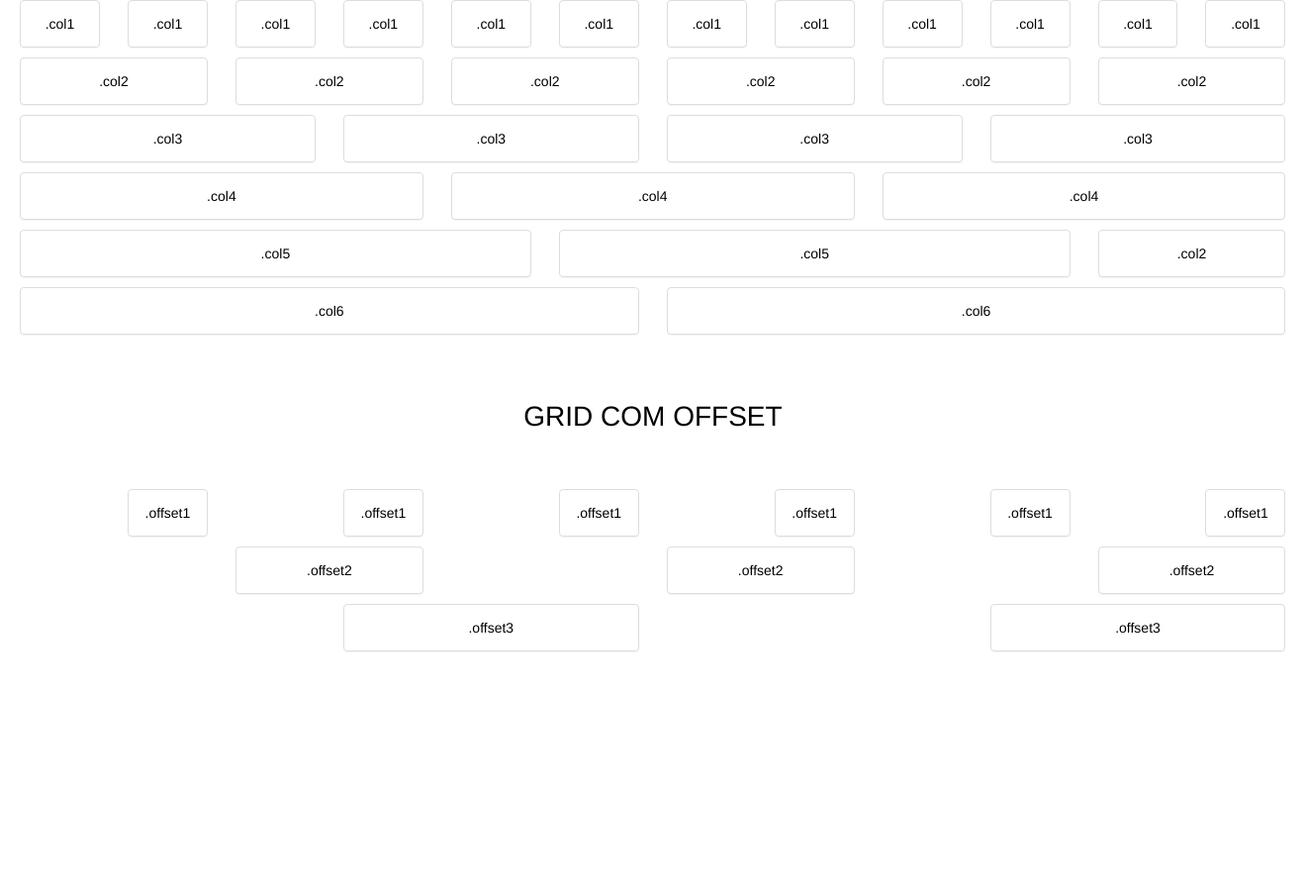
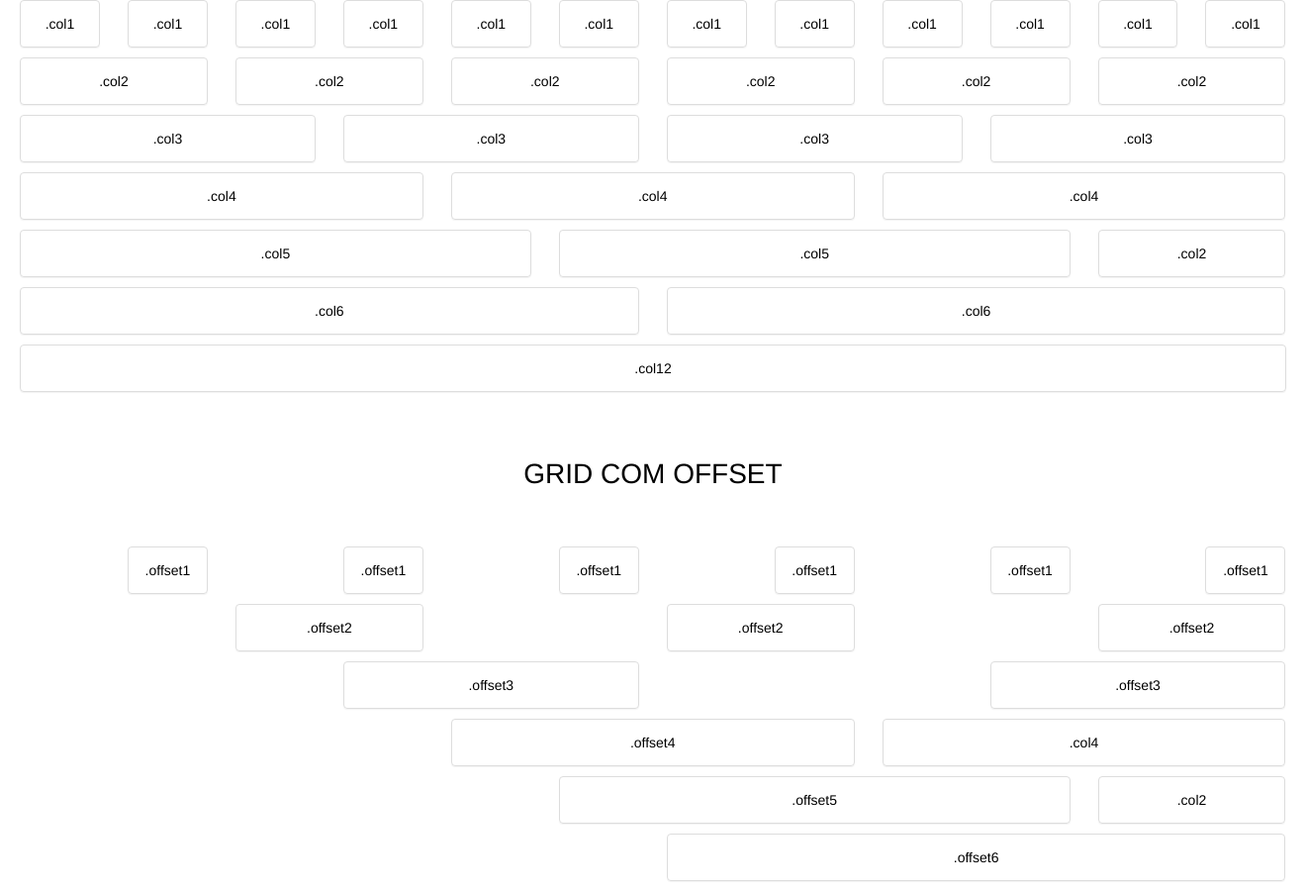
Before and after one commit to junior-escjr/gridResponsivo, a PHP site: page / in a window 1320 px wide. Shown: the whole page at 99% size. Before the commit the page ends 658 px from the top, so only its background shows below. Run offline with PHP 8.4, Linux system fonts and the light colour scheme.

Commit message:
versão 2.0

```diff
--- a/css/grid-12-cols.css
+++ b/css/grid-12-cols.css
@@ -4,111 +4,123 @@
   content: "";
   display: table;
 }
+
 .row:after {
   clear: both;
 }
+
 .row {
   *zoom: 1;
+  margin: 0 -14px;
 }
 
-.col {
-    float: left;
-	*display: inline-block;
+/* FORMATAÇÃO CLASSE XS, SM E LG*/
+
+.col-xs-1, .col-xs-2,.col-xs-3,.col-xs-4,.col-xs-5,.col-xs-6,.col-xs-7,.col-xs-8,.col-xs-9,.col-xs-10,.col-xs-11,.col-xs-12,
+.col-sm-1, .col-sm-2,.col-sm-3,.col-sm-4,.col-sm-5,.col-sm-6,.col-sm-7,.col-sm-8,.col-sm-9,.col-sm-10,.col-sm-11,.col-sm-12,
+.col-md-1, .col-md-2,.col-md-3,.col-md-4,.col-md-5,.col-md-6,.col-md-7,.col-md-8,.col-md-9,.col-md-10,.col-md-11,.col-md-12,
+.col-lg-1, .col-lg-2,.col-lg-3,.col-lg-4,.col-lg-5,.col-lg-6,.col-lg-7,.col-lg-8,.col-lg-9,.col-lg-10,.col-lg-11,.col-lg-12 {
     padding: 0 14px;
     margin-bottom: 10px;
 }
 
-.col1 {
-    width: 8.33%;
+/* FORMATAÇÃO CLASSE XS*/
+
+.col-xs-1, .col-xs-2,.col-xs-3,.col-xs-4,.col-xs-5,.col-xs-6,.col-xs-7,.col-xs-8,.col-xs-9,.col-xs-10,.col-xs-11,.col-xs-12 {
+    float: left;
+    *display: inline-block;
 }
 
-.col2 {
-    width: 16.66%;
-}
-
-.col3 {
-    width: 24.99%;
-}
-
-.col4 {
-    width: 33.32%;
-}
-
-.col5 {
-    width: 41.65%;
-}
-
-.col6 {
-    width: 49.98%;
-}
-
-.col7 {
-    width: 58.31%;
-}
-
-.col8 {
-    width: 66.64%;
-}
-
-.col9 {
-    width: 74.97%;
-}
-
-.col10 {
-    width: 83.3%;
-}
-
-.col11 {
-    width: 91.63%;
-}
-
-.col12 {
-    width: 100%;
-}
+.col-xs-1 { width: 8.33%; }
+.col-xs-2 { width: 16.66%; }
+.col-xs-3 { width: 24.99%; }
+.col-xs-4 { width: 33.32%; }
+.col-xs-5 { width: 41.65%; }
+.col-xs-6 { width: 49.98%; }
+.col-xs-7 { width: 58.31%; }
+.col-xs-8 { width: 66.64%; }
+.col-xs-9 { width: 74.97%; }
+.col-xs-10 { width: 83.3%; }
+.col-xs-11 { width: 91.63%; }
+.col-xs-12 { width: 100%; }
 
 
 /* OFFSETs */
 
-.offset1 {
-    margin-left: 8.33%;
+.offset1 { margin-left: 8.33%; }
+.offset2 { margin-left: 16.66%; }
+.offset3 { margin-left: 24.99%; }
+.offset4 { margin-left: 33.32%; }
+.offset5 { margin-left: 41.65%; }
+.offset6 { margin-left: 49.98%; }
+.offset7 { margin-left: 58.31%; }
+.offset8 { margin-left: 66.64%; }
+.offset9 { margin-left: 74.97%; }
+.offset10 { margin-left: 83.3%; }
+.offset11 { margin-left: 91.63%; }
+
+
+/* MEDIA QUERIES */
+
+@media (min-width: 768px) {
+
+    .col-sm-1, .col-sm-2,.col-sm-3,.col-sm-4,.col-sm-5,.col-sm-6,.col-sm-7,.col-sm-8,.col-sm-9,.col-sm-10,.col-sm-11,.col-sm-12 {
+        float: left;
+    	*display: inline-block;
     }
 
-.offset2 {
-    margin-left: 16.66%;
+    .col-sm-1 { width: 8.33%; }
+    .col-sm-2 { width: 16.66%; }
+    .col-sm-3 { width: 24.99%; }
+    .col-sm-4 { width: 33.32%; }
+    .col-sm-5 { width: 41.65%; }
+    .col-sm-6 { width: 49.98%; }
+    .col-sm-7 { width: 58.31%; }
+    .col-sm-8 { width: 66.64%; }
+    .col-sm-9 { width: 74.97%; }
+    .col-sm-10 { width: 83.3%; }
+    .col-sm-11 { width: 91.63%; }
+    .col-sm-12 { width: 100%; }
 }
 
-.offset3 {
-    margin-left: 24.99%;
+@media (min-width: 768px) {
+
+    .col-md-1, .col-md-2,.col-md-3,.col-md-4,.col-md-5,.col-md-6,.col-md-7,.col-md-8,.col-md-9,.col-md-10,.col-md-11,.col-md-12 {
+        float: left;
+    	*display: inline-block;
     }
 
-.offset4 {
-    margin-left: 33.32%;
+    .col-md-1 { width: 8.33%; }
+    .col-md-2 { width: 16.66%; }
+    .col-md-3 { width: 24.99%; }
+    .col-md-4 { width: 33.32%; }
+    .col-md-5 { width: 41.65%; }
+    .col-md-6 { width: 49.98%; }
+    .col-md-7 { width: 58.31%; }
+    .col-md-8 { width: 66.64%; }
+    .col-md-9 { width: 74.97%; }
+    .col-md-10 { width: 83.3%; }
+    .col-md-11 { width: 91.63%; }
+    .col-md-12 { width: 100%; }
 }
 
-.offset5 {
-    margin-left: 41.65%;
+@media (min-width: 1200px) {
+
+    .col-lg-1, .col-lg-2,.col-lg-3,.col-lg-4,.col-lg-5,.col-lg-6,.col-lg-7,.col-lg-8,.col-lg-9,.col-lg-10,.col-lg-11,.col-lg-12 {
+        float: left;
+    	*display: inline-block;
     }
 
-.offset6 {
-    margin-left: 49.98%;
+    .col-lg-1 { width: 8.33%; }
+    .col-lg-2 { width: 16.66%; }
+    .col-lg-3 { width: 24.99%; }
+    .col-lg-4 { width: 33.32%; }
+    .col-lg-5 { width: 41.65%; }
+    .col-lg-6 { width: 49.98%; }
+    .col-lg-7 { width: 58.31%; }
+    .col-lg-8 { width: 66.64%; }
+    .col-lg-9 { width: 74.97%; }
+    .co-lg-10 { width: 83.3%; }
+    .col-lg-11 { width: 91.63%; }
+    .col-lg-12 { width: 100%; }
 }
-
-.offset7 {
-    margin-left: 58.31%;
-}
-
-.offset8 {
-    margin-left: 66.64%;
-}
-
-.offset9 {
-    margin-left: 74.97%;
-}
-
-.offset10 {
-    margin-left: 83.3%;
-}
-
-.offset11 {
-    margin-left: 91.63%;
-}
--- a/css/style.css
+++ b/css/style.css
@@ -5,7 +5,7 @@ body {
 
 /* A LARGURA É PARA 1280, MAS O A LARGURA A BAIXO ESTA CONPENSANDO O ESPAÇAMENTO DAS COLUNAS */
 .wrapper {
-    max-width: 1308px;
+    max-width: 1280px;
     margin: 0 auto;
 }
 
--- a/index.php
+++ b/index.php
@@ -18,7 +18,7 @@
             <!-- row -->
             <div class="row">
                 <?php for ($i=0; $i < 12; $i++) : ?>
-                    <div class="col col1">
+                    <div class="col-lg-1">
                         <div class="box-custom">
                             .col1
                         </div>
@@ -31,7 +31,7 @@
             <!-- row -->
             <div class="row">
                 <?php for ($i=0; $i < 6; $i++) : ?>
-                    <div class="col col2">
+                    <div class="col-lg-2">
                         <div class="box-custom">
                             .col2
                         </div>
@@ -43,7 +43,7 @@
             <!-- row -->
             <div class="row">
                 <?php for ($i=0; $i < 4; $i++) : ?>
-                    <div class="col col3">
+                    <div class="col-lg-3">
                         <div class="box-custom">
                             .col3
                         </div>
@@ -55,7 +55,7 @@
             <!-- row -->
             <div class="row">
                 <?php for ($i=0; $i < 3; $i++) : ?>
-                    <div class="col col4">
+                    <div class="col-md-4">
                         <div class="box-custom">
                             .col4
                         </div>
@@ -66,17 +66,17 @@
 
             <!-- row -->
             <div class="row">
-                <div class="col col5">
+                <div class="col-sm-5">
                     <div class="box-custom">
                         .col5
                     </div>
                 </div>
-                <div class="col col5">
+                <div class="col-sm-5">
                     <div class="box-custom">
                         .col5
                     </div>
                 </div>
-                <div class="col col2">
+                <div class="col-sm-2">
                     <div class="box-custom">
                         .col2
                     </div>
@@ -87,12 +87,22 @@
             <!-- row -->
             <div class="row">
                 <?php for ($i=0; $i < 2; $i++) : ?>
-                    <div class="col col6">
+                    <div class="col-xs-6">
                         <div class="box-custom">
                             .col6
                         </div>
                     </div>
                 <?php endfor; ?>
+            </div>
+            <!-- /row -->
+
+            <!-- row -->
+            <div class="row">
+                <div class="col-lg-12">
+                    <div class="box-custom">
+                        .col12
+                    </div>
+                </div>
             </div>
             <!-- /row -->
 
@@ -102,7 +112,7 @@
             <!-- row -->
             <div class="row">
                 <?php for ($i=0; $i < 6; $i++) : ?>
-                    <div class="col col1 offset1">
+                    <div class="col-lg-1 offset1">
                         <div class="box-custom">
                             .offset1
                         </div>
@@ -114,7 +124,7 @@
             <!-- row -->
             <div class="row">
                 <?php for ($i=0; $i < 3; $i++) : ?>
-                    <div class="col col2 offset2">
+                    <div class="col-lg-2 offset2">
                         <div class="box-custom">
                             .offset2
                         </div>
@@ -126,7 +136,7 @@
             <!-- row -->
             <div class="row">
                 <?php for ($i=0; $i < 2; $i++) : ?>
-                    <div class="col col3 offset3">
+                    <div class="col-lg-3 offset3">
                         <div class="box-custom">
                             .offset3
                         </div>
@@ -135,6 +145,46 @@
             </div>
             <!-- /row -->
 
+            <!-- row -->
+            <div class="row">
+                <div class="col-lg-4 offset4">
+                    <div class="box-custom">
+                        .offset4
+                    </div>
+                </div>
+                <div class="col-lg-4">
+                    <div class="box-custom">
+                        .col4
+                    </div>
+                </div>
+            </div>
+            <!-- /row -->
+
+            <!-- row -->
+            <div class="row">
+                <div class="col-lg-5 offset5">
+                    <div class="box-custom">
+                        .offset5
+                    </div>
+                </div>
+                <div class="col-lg-2">
+                    <div class="box-custom">
+                        .col2
+                    </div>
+                </div>
+            </div>
+            <!-- /row -->
+
+            <!-- row -->
+            <div class="row">
+                <div class="col-lg-6 offset6">
+                    <div class="box-custom">
+                        .offset6
+                    </div>
+                </div>
+            </div>
+            <!-- /row -->
+
         </div>
         <!-- /wrapper -->
     </body>
```
Lines whose indentation alone changed are shown as unchanged.
